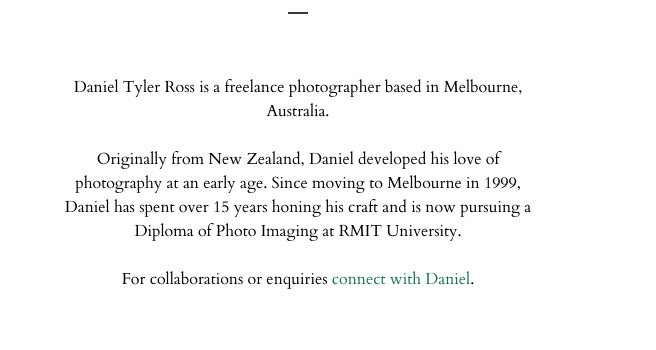
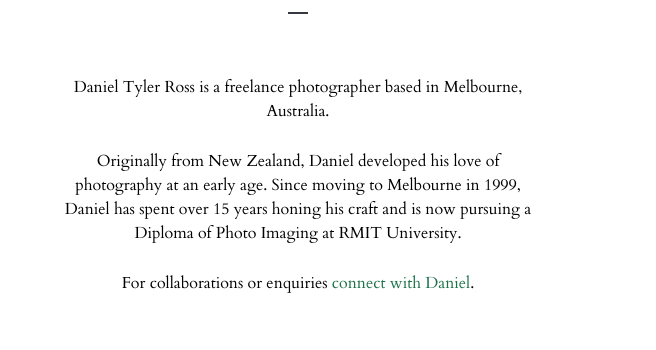
Before and after one commit to jhumbrac/ejcl.github.io, a plain HTML site: page final_project/about.html in a window 1280 px wide. Shown: the part 259-609 px from the top of the page, without its empty margins (342-998 px from the left). Drawn offline with Linux system fonts and the light colour scheme.

Commit message:
Update about.html

```diff
--- a/final_project/about.html
+++ b/final_project/about.html
@@ -20,7 +20,9 @@
             <h3>About</h3>
             <hr>
             <div class="about">
-                <p>Daniel Tyler Ross is a freelance photographer based in Melbourne, Australia.<br><br>Originally from New Zealand, Daniel developed his love of photography at an early age. Since moving to Melbourne in 1999,  Daniel has spent over 15 years honing his craft and is now pursuing a Diploma of Photo Imaging at RMIT University.<br><br>For collaborations or enquiries <a href="connect.html">connect with Daniel</a>.</p>
+                <p>Daniel Tyler Ross is a freelance photographer based in Melbourne, Australia.</p>
+                <p>Originally from New Zealand, Daniel developed his love of photography at an early age. Since moving to Melbourne in 1999,  Daniel has spent over 15 years honing his craft and is now pursuing a Diploma of Photo Imaging at RMIT University.</p>
+                <p>For collaborations or enquiries <a href="connect.html">connect with Daniel</a>.</p>
             </div>
         </section>
 
```
